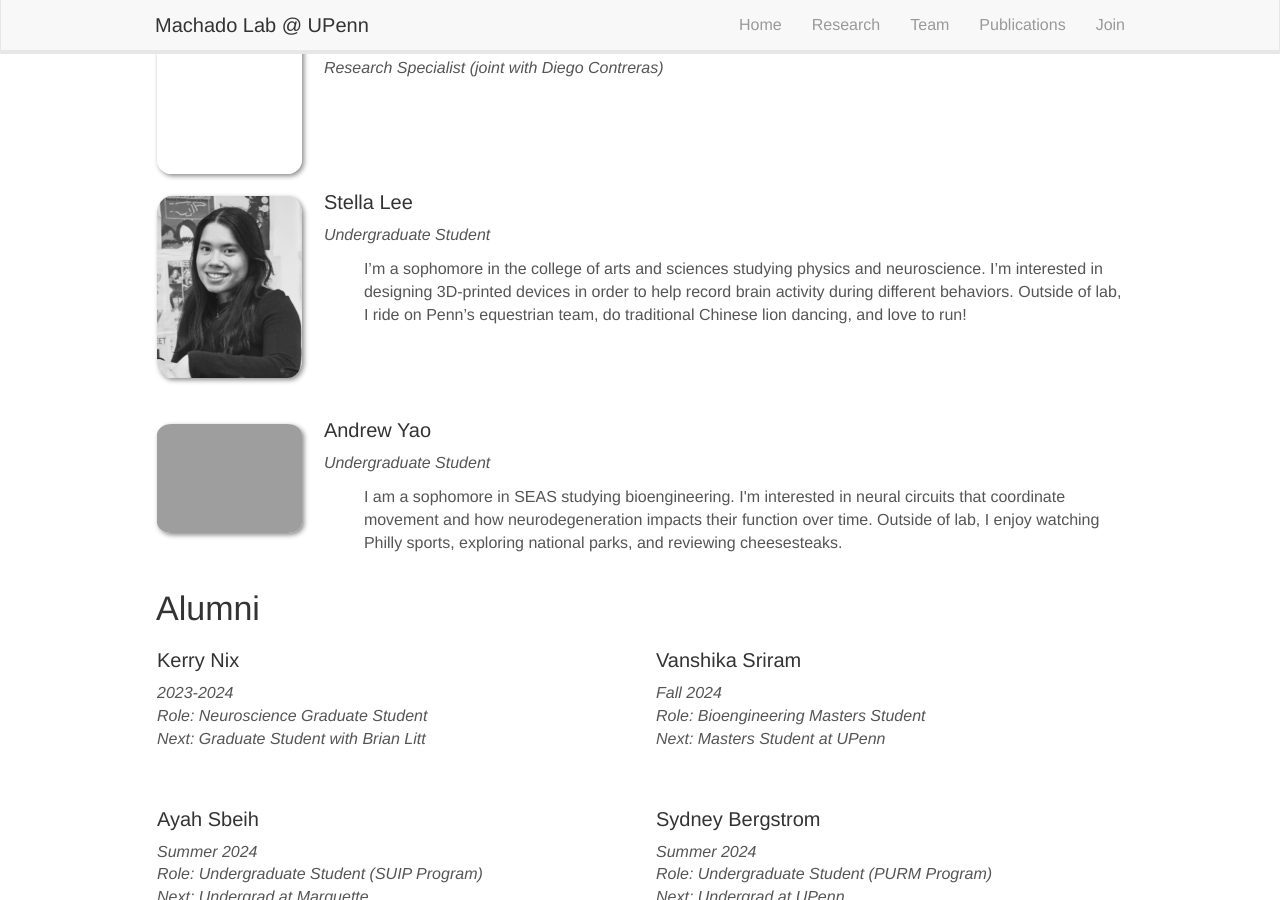
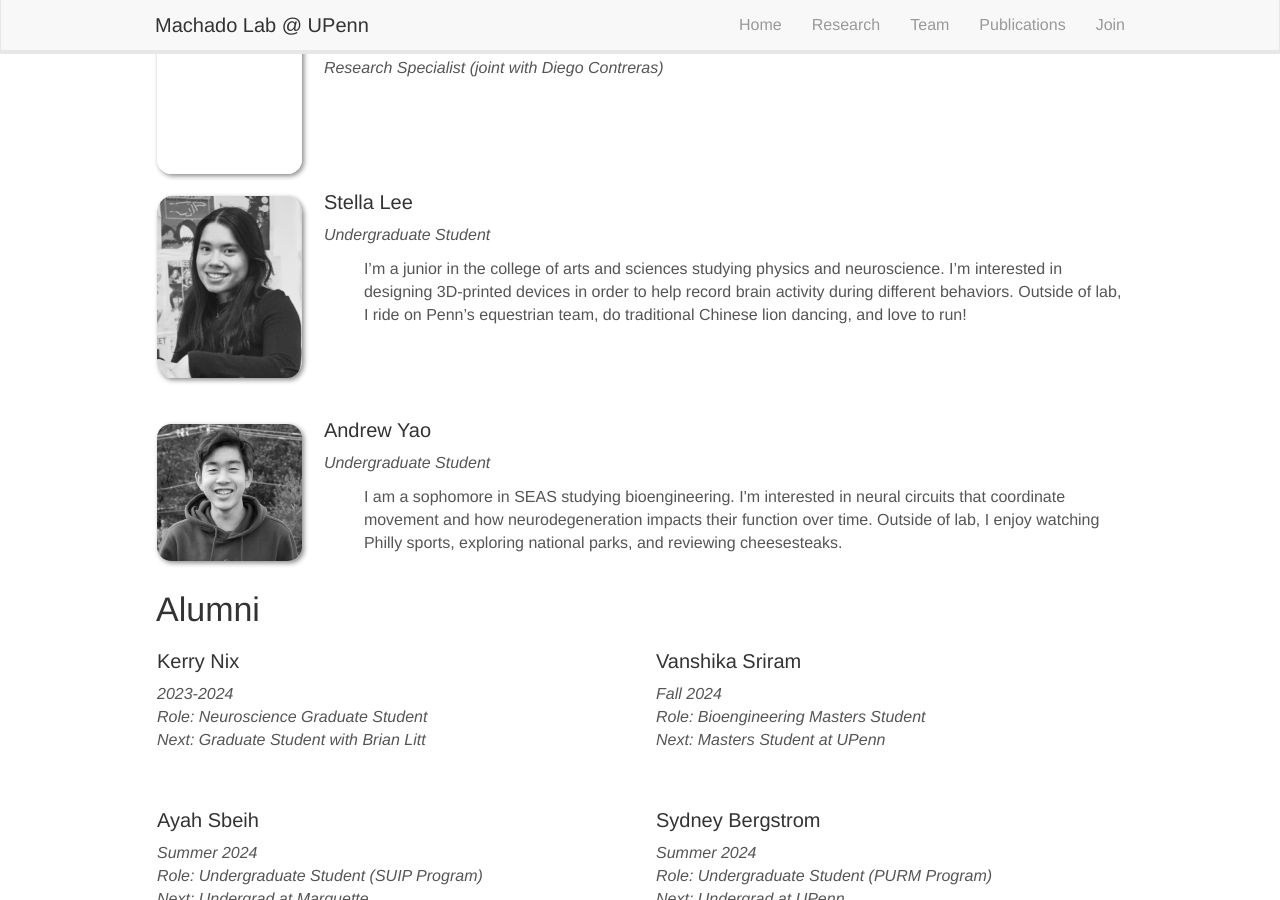
Before and after one commit to machado-lab-code/machado-lab-code, a Jekyll site: the page built from _pages/team.md, in a window 1280 px wide and 900 px high, scrolled down 2104 px. Built offline with Jekyll 4.4.1, drawn with Linux system fonts in a browser that asks for light colours; nearby versions of some CDN libraries.

Commit message:
Update team_members.yml

```diff
--- a/_data/team_members.yml
+++ b/_data/team_members.yml
@@ -73,12 +73,12 @@
   photo: lee.jpg
   info: Undergraduate Student
   email:
-  bio: I’m a sophomore in the college of arts and sciences studying physics and neuroscience. I’m interested in designing 3D-printed devices in order to help record brain activity during different behaviors. Outside of lab, I ride on Penn’s equestrian team, do traditional Chinese lion dancing, and love to run!
+  bio: I’m a junior in the college of arts and sciences studying physics and neuroscience. I’m interested in designing 3D-printed devices in order to help record brain activity during different behaviors. Outside of lab, I ride on Penn’s equestrian team, do traditional Chinese lion dancing, and love to run!
   number_educ: 0
   education1:
 
 - name: Andrew Yao
-  photo: Andrew.jpg
+  photo: yao.jpg
   info: Undergraduate Student
   email:
   bio: I am a sophomore in SEAS studying bioengineering. I'm interested in neural circuits that coordinate movement and how neurodegeneration impacts their function over time. Outside of lab, I enjoy watching Philly sports, exploring national parks, and reviewing cheesesteaks.
```
